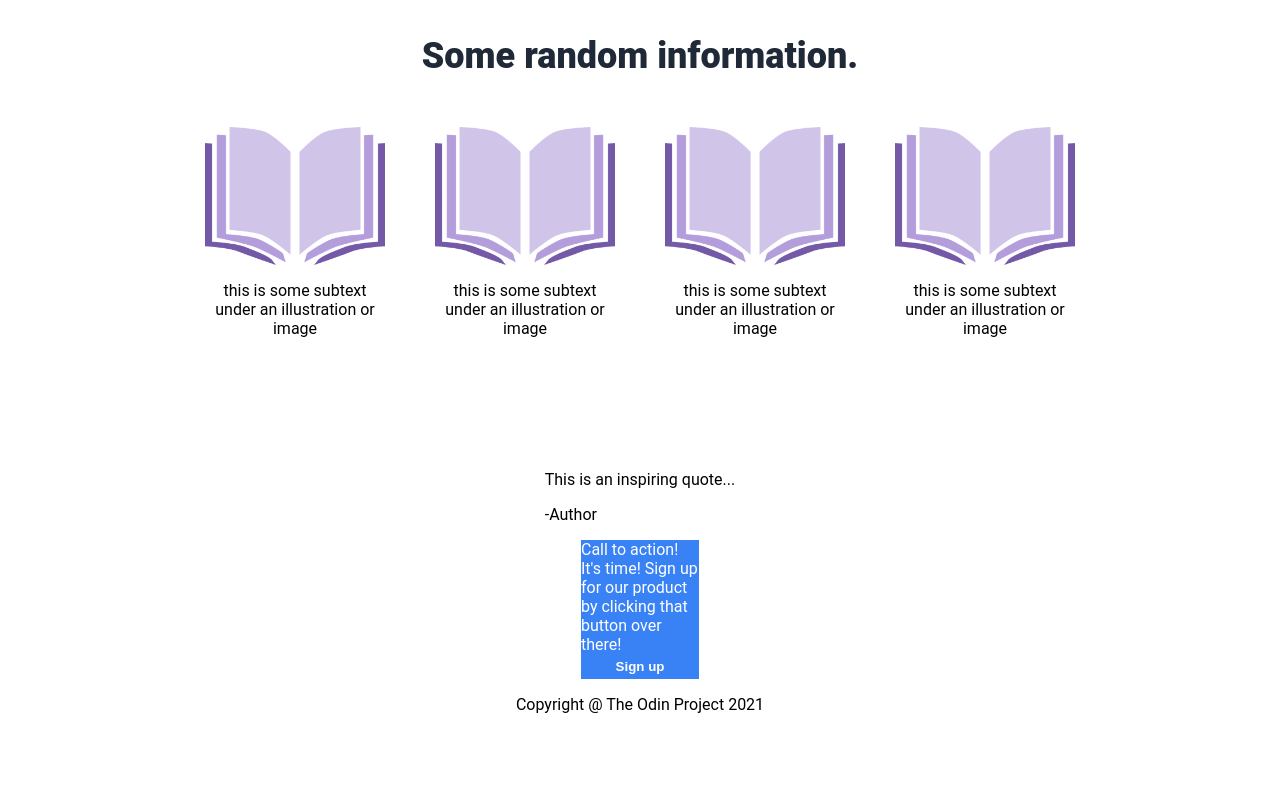
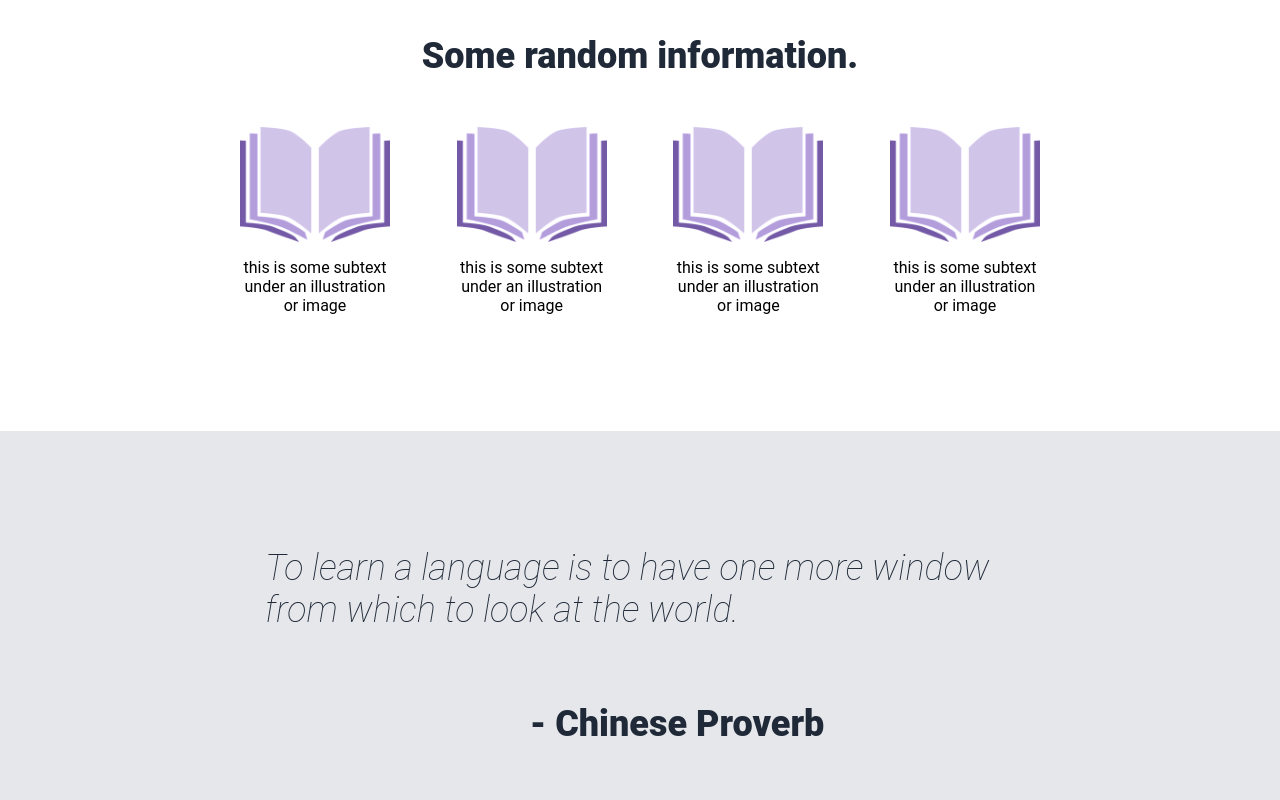
Before and after one commit to tinadang/landing-page, a plain HTML site: page index.html in a window 1280 px wide. Shown: the part 680-1480 px from the top of the page. Before the commit the page ends 1410 px from the top, so only its background shows below. Drawn offline with Linux system fonts and the light colour scheme.

Commit message:
Work on quotes section

```diff
--- a/index.html
+++ b/index.html
@@ -49,8 +49,8 @@
         </div>
 
         <div class="quote">
-            <p>This is an inspiring quote...</p>
-            <p>-Author</p>
+            <p class="quote-text">To learn a language is to have one more window from which to look at the world.</p>
+            <p class="author">- Chinese Proverb</p>
         </div>
 
         <div class="sign-up">
--- a/styles.css
+++ b/styles.css
@@ -115,13 +115,18 @@ a,
 }
 
 .info-header {
+    box-sizing: border-box;
+    width: 800px;
     color: #1F2937;
     font-size: 36px;
     font-weight: 900;
+    text-align: center;
     margin: 50px 0px;
 }
 
 .cards {
+    box-sizing: border-box;
+    width: 800px;
     display: flex;
     justify-content: space-between;
     gap: 50px;
@@ -129,11 +134,39 @@ a,
 
 .info-card {
     display: flex;
-    width: 180px;
+    width: 150px;
     flex-direction: column;
 }
 
 .info-text {
     text-align: center;
-    width: 180px;
+    width: 150px;
 }
+
+.quote {
+    width: 100%;
+    background-color: #E5E7EB;
+    padding: 80px 0px;
+    display: flex;
+    flex-direction: column;
+    justify-content: center;
+    align-items: center;
+}
+
+.quote-text,
+.author {
+    color: #1F2937;
+    font-size: 36px;
+}
+
+.quote-text {
+    width: 750px;
+    font-style: italic;
+    font-weight: lighter;
+}
+
+.author {
+    width: 750px;
+    font-weight: 900;
+    align-self: flex-end;
+}
```
